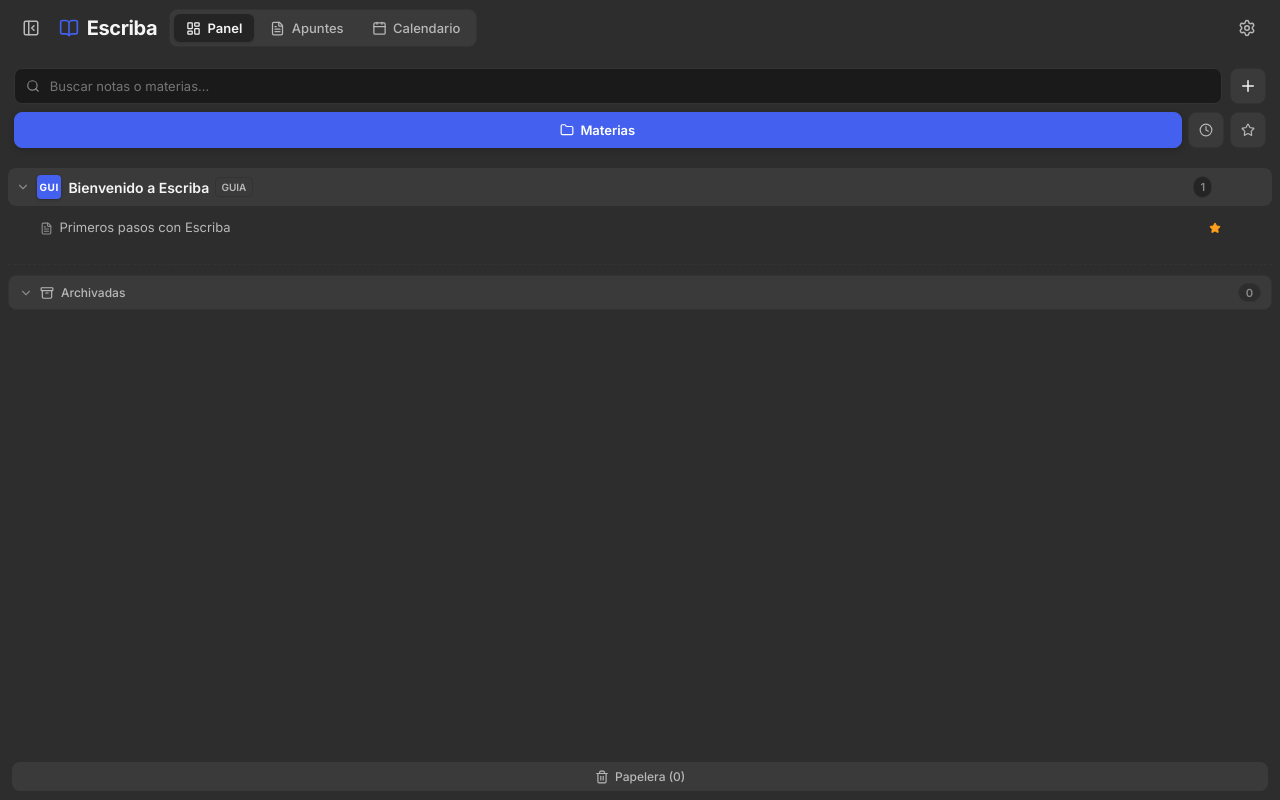
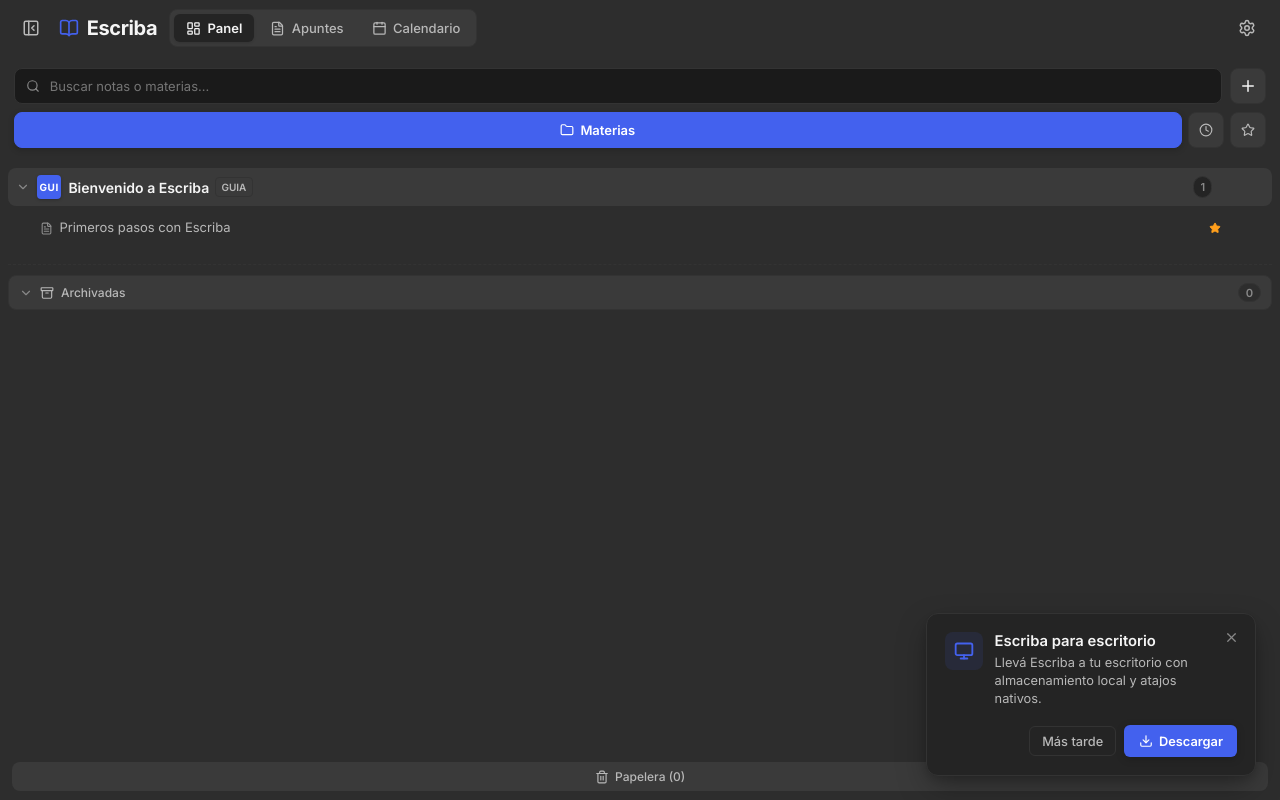
Before and after one commit to PinkLittleKitty/Escriba, a React (Vite) app: page / in a window 1280 px wide. Built offline with nearby package versions, Linux system fonts and the light colour scheme.

Commit message:
Download popup reimplementation

```diff
--- a/src/App.jsx
+++ b/src/App.jsx
@@ -18,6 +18,7 @@
 import { KnowledgeGraphModal } from './components/modals/KnowledgeGraphModal.jsx';
 import { ToastContainer } from './components/common/ToastContainer.jsx';
 import { DevConsole } from './components/common/DevConsole.jsx';
+import { DesktopDownloadPopup } from './components/common/DesktopDownloadPopup.jsx';
 import { loadRemoteSharedContent } from './utils/exportHelpers.js';
 import { loggerService } from './services/loggerService.js';
 import { updaterService } from './services/updaterService.js';
@@ -243,6 +244,7 @@
       {(activeModal === 'graph' || activeModal === 'knowledgeGraph') && <KnowledgeGraphModal />}
 
       <ToastContainer />
+      <DesktopDownloadPopup />
       <DevConsole />
     </div>
   );
--- /dev/null
+++ b/src/components/common/DesktopDownloadPopup.jsx
@@ -0,0 +1,88 @@
+import React, { useState, useEffect } from 'react';
+import { Monitor, Download, X } from 'lucide-react';
+import { storageService } from '../../services/storageService.js';
+import styles from './DesktopDownloadPopup.module.css';
+
+const DOWNLOAD_URL = 'https://github.com/PinkLittleKitty/Escriba/releases/tag/nightly';
+const STORAGE_KEY = 'escriba_desktop_dismissed';
+
+export const DesktopDownloadPopup = () => {
+  const [isVisible, setIsVisible] = useState(false);
+  const [isClosing, setIsClosing] = useState(false);
+
+  useEffect(() => {
+    const isElectron = storageService.isElectron();
+    const isDismissed = localStorage.getItem(STORAGE_KEY) === 'true';
+
+    if (!isElectron && !isDismissed) {
+      const timer = setTimeout(() => {
+        setIsVisible(true);
+      }, 1000);
+      return () => clearTimeout(timer);
+    }
+  }, []);
+
+  const handleDismiss = () => {
+    setIsClosing(true);
+    setTimeout(() => {
+      setIsVisible(false);
+      localStorage.setItem(STORAGE_KEY, 'true');
+    }, 250);
+  };
+
+  const handleDownload = () => {
+    handleDismiss();
+  };
+
+  if (!isVisible) return null;
+
+  return (
+    <div
+      className={`${styles.popup} ${isClosing ? styles.closing : ''}`}
+      role="dialog"
+      aria-label="Descargar versión para PC"
+    >
+      <button
+        type="button"
+        className={styles.closeBtn}
+        onClick={handleDismiss}
+        title="Cerrar"
+        aria-label="Cerrar aviso"
+      >
+        <X size={15} />
+      </button>
+
+      <div className={styles.header}>
+        <div className={styles.iconWrapper}>
+          <Monitor size={20} className={styles.monitorIcon} />
+        </div>
+        <div className={styles.textContainer}>
+          <h4 className={styles.title}>Escriba para escritorio</h4>
+          <p className={styles.description}>
+            Llevá Escriba a tu escritorio con almacenamiento local y atajos nativos.
+          </p>
+        </div>
+      </div>
+
+      <div className={styles.actions}>
+        <button
+          type="button"
+          className={styles.secondaryBtn}
+          onClick={handleDismiss}
+        >
+          Más tarde
+        </button>
+        <a
+          href={DOWNLOAD_URL}
+          target="_blank"
+          rel="noopener noreferrer"
+          className={styles.downloadBtn}
+          onClick={handleDownload}
+        >
+          <Download size={14} />
+          <span>Descargar</span>
+        </a>
+      </div>
+    </div>
+  );
+};
--- /dev/null
+++ b/src/components/common/DesktopDownloadPopup.module.css
@@ -0,0 +1,165 @@
+.popup {
+  position: fixed;
+  bottom: 1.5rem;
+  right: 1.5rem;
+  width: 330px;
+  max-width: calc(100vw - 2rem);
+  background: var(--bg-card);
+  border: 1px solid var(--border-color);
+  border-radius: var(--radius-lg);
+  box-shadow: 0 12px 32px -4px rgba(0, 0, 0, 0.35), 0 4px 12px -2px rgba(0, 0, 0, 0.2);
+  padding: 1.1rem;
+  z-index: 550;
+  display: flex;
+  flex-direction: column;
+  gap: 0.85rem;
+  animation: popupSlideIn 0.3s cubic-bezier(0.16, 1, 0.3, 1) forwards;
+  backdrop-filter: blur(8px);
+}
+
+.popup.closing {
+  animation: popupSlideOut 0.25s ease forwards;
+}
+
+.closeBtn {
+  position: absolute;
+  top: 0.65rem;
+  right: 0.65rem;
+  background: transparent;
+  border: none;
+  color: var(--text-muted);
+  cursor: pointer;
+  padding: 0.35rem;
+  border-radius: var(--radius-full);
+  display: flex;
+  align-items: center;
+  justify-content: center;
+  transition: all var(--transition-fast);
+}
+
+.closeBtn:hover {
+  background: var(--bg-hover);
+  color: var(--text-primary);
+}
+
+.header {
+  display: flex;
+  align-items: flex-start;
+  gap: 0.75rem;
+}
+
+.iconWrapper {
+  width: 38px;
+  height: 38px;
+  border-radius: var(--radius-md);
+  background: var(--accent-blue-bg, rgba(56, 189, 248, 0.15));
+  color: var(--accent-blue);
+  display: flex;
+  align-items: center;
+  justify-content: center;
+  flex-shrink: 0;
+}
+
+.monitorIcon {
+  stroke-width: 2.2;
+}
+
+.textContainer {
+  display: flex;
+  flex-direction: column;
+  gap: 0.2rem;
+  padding-right: 1.25rem;
+}
+
+.title {
+  font-size: 0.925rem;
+  font-weight: 600;
+  color: var(--text-primary);
+  margin: 0;
+  line-height: 1.3;
+}
+
+.description {
+  font-size: 0.8rem;
+  color: var(--text-secondary);
+  margin: 0;
+  line-height: 1.4;
+}
+
+.actions {
+  display: flex;
+  align-items: center;
+  justify-content: flex-end;
+  gap: 0.5rem;
+  padding-top: 0.25rem;
+}
+
+.secondaryBtn {
+  background: transparent;
+  border: 1px solid var(--border-color);
+  color: var(--text-secondary);
+  font-size: 0.8rem;
+  font-weight: 500;
+  padding: 0.4rem 0.75rem;
+  border-radius: var(--radius-sm);
+  cursor: pointer;
+  transition: all var(--transition-fast);
+}
+
+.secondaryBtn:hover {
+  background: var(--bg-hover);
+  color: var(--text-primary);
+}
+
+.downloadBtn {
+  background: var(--accent-blue);
+  color: #ffffff !important;
+  font-size: 0.8rem;
+  font-weight: 600;
+  padding: 0.4rem 0.9rem;
+  border-radius: var(--radius-sm);
+  text-decoration: none;
+  display: inline-flex;
+  align-items: center;
+  gap: 0.4rem;
+  transition: all var(--transition-fast);
+  box-shadow: 0 2px 8px var(--accent-shadow, rgba(56, 189, 248, 0.35));
+}
+
+.downloadBtn:hover {
+  filter: brightness(1.1);
+  transform: translateY(-1px);
+  box-shadow: 0 4px 12px var(--accent-shadow, rgba(56, 189, 248, 0.45));
+}
+
+@keyframes popupSlideIn {
+  from {
+    opacity: 0;
+    transform: translateY(16px) scale(0.96);
+  }
+  to {
+    opacity: 1;
+    transform: translateY(0) scale(1);
+  }
+}
+
+@keyframes popupSlideOut {
+  from {
+    opacity: 1;
+    transform: translateY(0) scale(1);
+  }
+  to {
+    opacity: 0;
+    transform: translateY(16px) scale(0.96);
+  }
+}
+
+@media (max-width: 768px) {
+  .popup {
+    bottom: calc(var(--bottom-nav-height, 65px) + 0.75rem);
+    right: 0.75rem;
+    left: 0.75rem;
+    width: auto;
+    max-width: none;
+  }
+}
```
Also changed, not shown: 1 other file (tests, documents, lock files or other folders).
